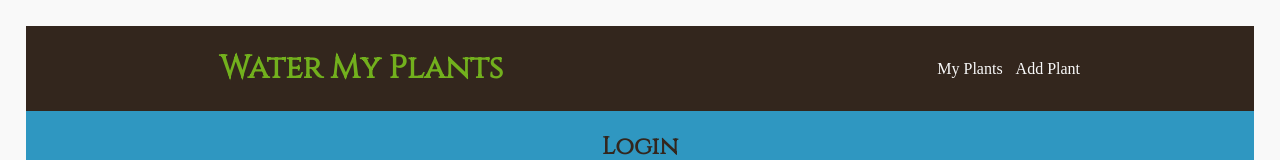
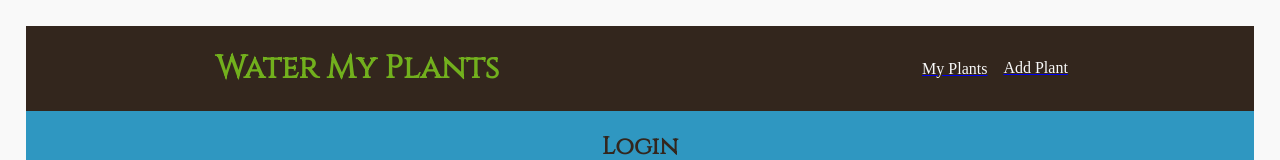
Before and after one commit to Water-My-Plants-BW-PT98/front-end, a React (Create React App) app: page / in a window 1280 px wide. Shown: the top 160 px of the page. Built offline with nearby package versions, Linux system fonts and the light colour scheme; a web font is replaced by a local one.

Commit message:
Added links to header

```diff
--- a/src/App.js
+++ b/src/App.js
@@ -15,7 +15,7 @@ function App() {
     <>
       <Header />
       <Router>
-        <Route path="/" component={Login} />
+        <Route path="/" exact component={Login} />
         <Route path="/signup" component={Signup} />
         <Route path ="/addplant" component={AddPlant} />
         <Route path ="/carddisplay" component={CardDisplayMOCK} />
--- a/src/Components/Header.js
+++ b/src/Components/Header.js
@@ -1,3 +1,4 @@
+import {Link} from "react-router-dom"
 import styled from 'styled-components'
 
 const StyledDiv = styled.div`
@@ -24,6 +25,7 @@ const StyledLI = styled.li`
     list-style: none;
     white-space: nowrap;
     text-align: center;
+    text-decoration: none;
     padding: 5%;
     font-family: 'Fauna One', serif;
     color: #F9F9F9;
@@ -36,8 +38,13 @@ const Header = () => {
             <StyledH1>Water My Plants</StyledH1>
             <StyledNav>
                 <StyledUL>
-                    <StyledLI>My Plants</StyledLI>
-                    <StyledLI>Add Plant</StyledLI>
+                    <Link to="/carddisplay">
+                        <StyledLI>My Plants</StyledLI>
+                    </Link>
+                    &nbsp;&nbsp;&nbsp;&nbsp;
+                    <Link to="/addplant">
+                        <StyledLI>Add Plant</StyledLI>
+                    </Link>
                 </StyledUL>
             </StyledNav>
         </StyledDiv>
```
